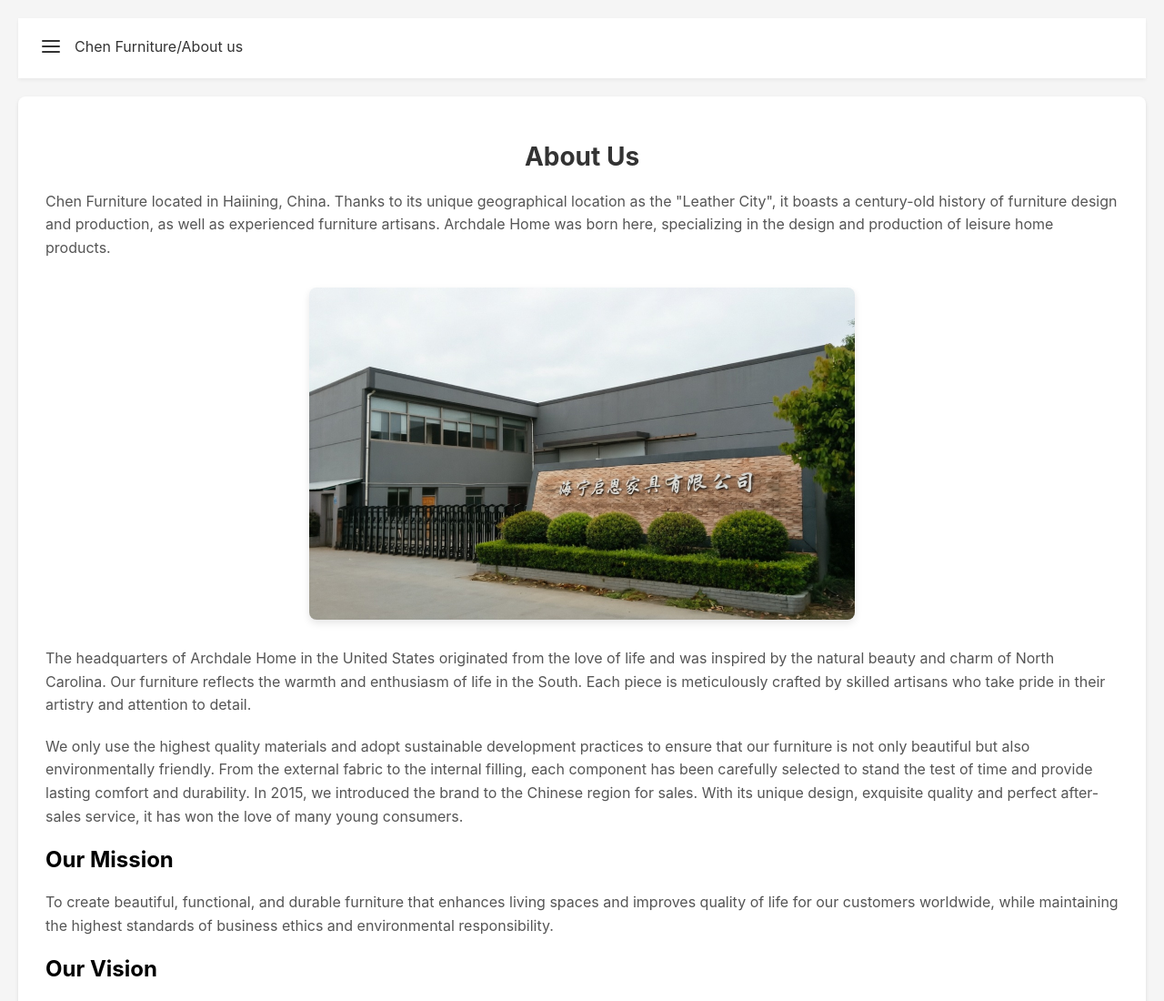
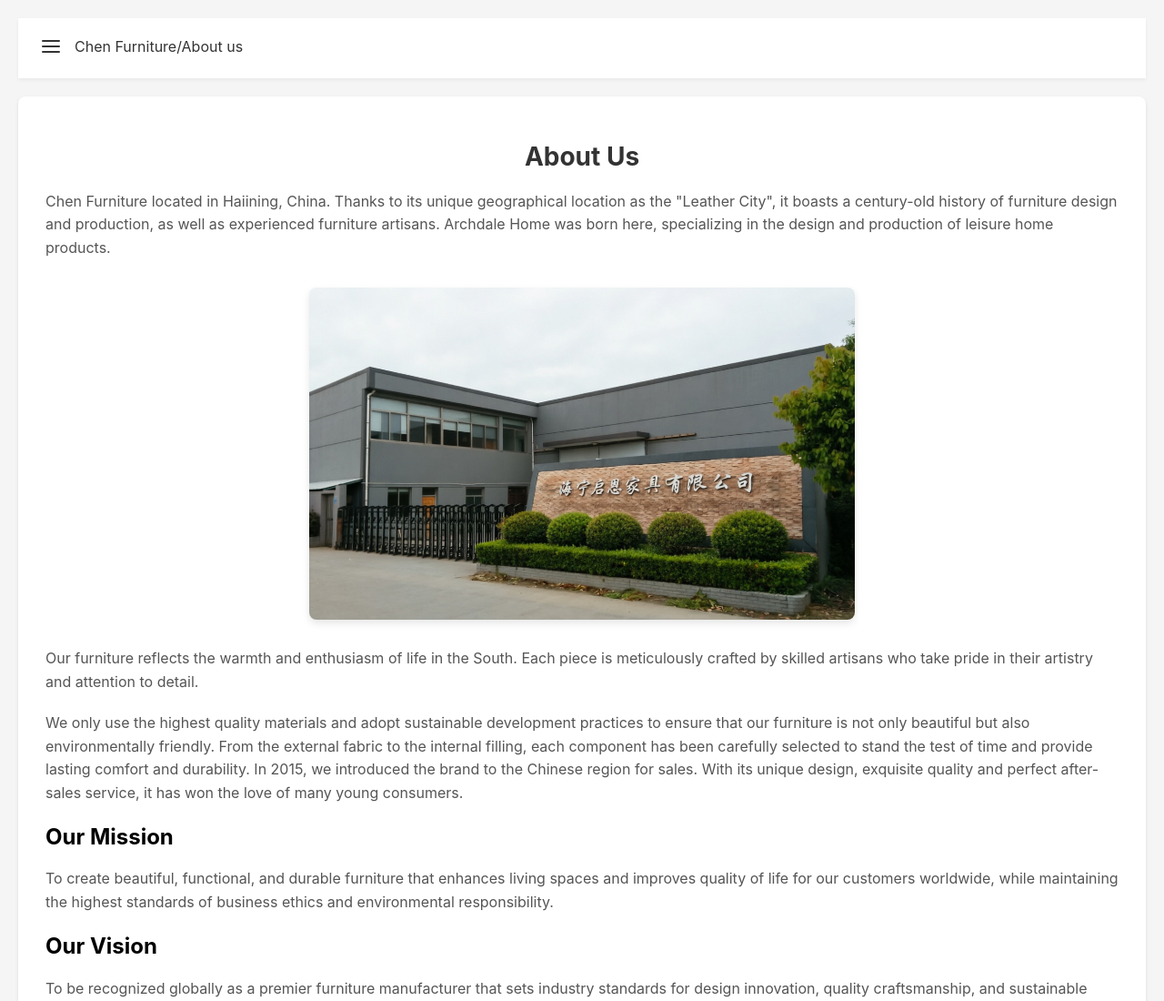
Before and after one commit to Archdalehome/archdalehome, a website: page about.html in a window 1280 px wide. Shown: the top 1100 px of the page at 91% size. Drawn offline with Linux system fonts and the light colour scheme.

Commit message:
Update about.html

```diff
--- a/about.html
+++ b/about.html
@@ -185,7 +185,7 @@
 
             <img src="pictures_about/AH_US_HQ.jpg" alt="Archdale Home Factory" class="about-image">
 
-            <p>The headquarters of Archdale Home in the United States originated from the love of life and was inspired by the natural beauty and charm of North Carolina. Our furniture reflects the warmth and enthusiasm of life in the South. Each piece is meticulously crafted by skilled artisans who take pride in their artistry and attention to detail.</p>
+            <p>Our furniture reflects the warmth and enthusiasm of life in the South. Each piece is meticulously crafted by skilled artisans who take pride in their artistry and attention to detail.</p>
 
             <p>We only use the highest quality materials and adopt sustainable development practices to ensure that our furniture is not only beautiful but also environmentally friendly. From the external fabric to the internal filling, each component has been carefully selected to stand the test of time and provide lasting comfort and durability. In 2015, we introduced the brand to the Chinese region for sales. With its unique design, exquisite quality and perfect after-sales service, it has won the love of many young consumers.</p>
 
```
